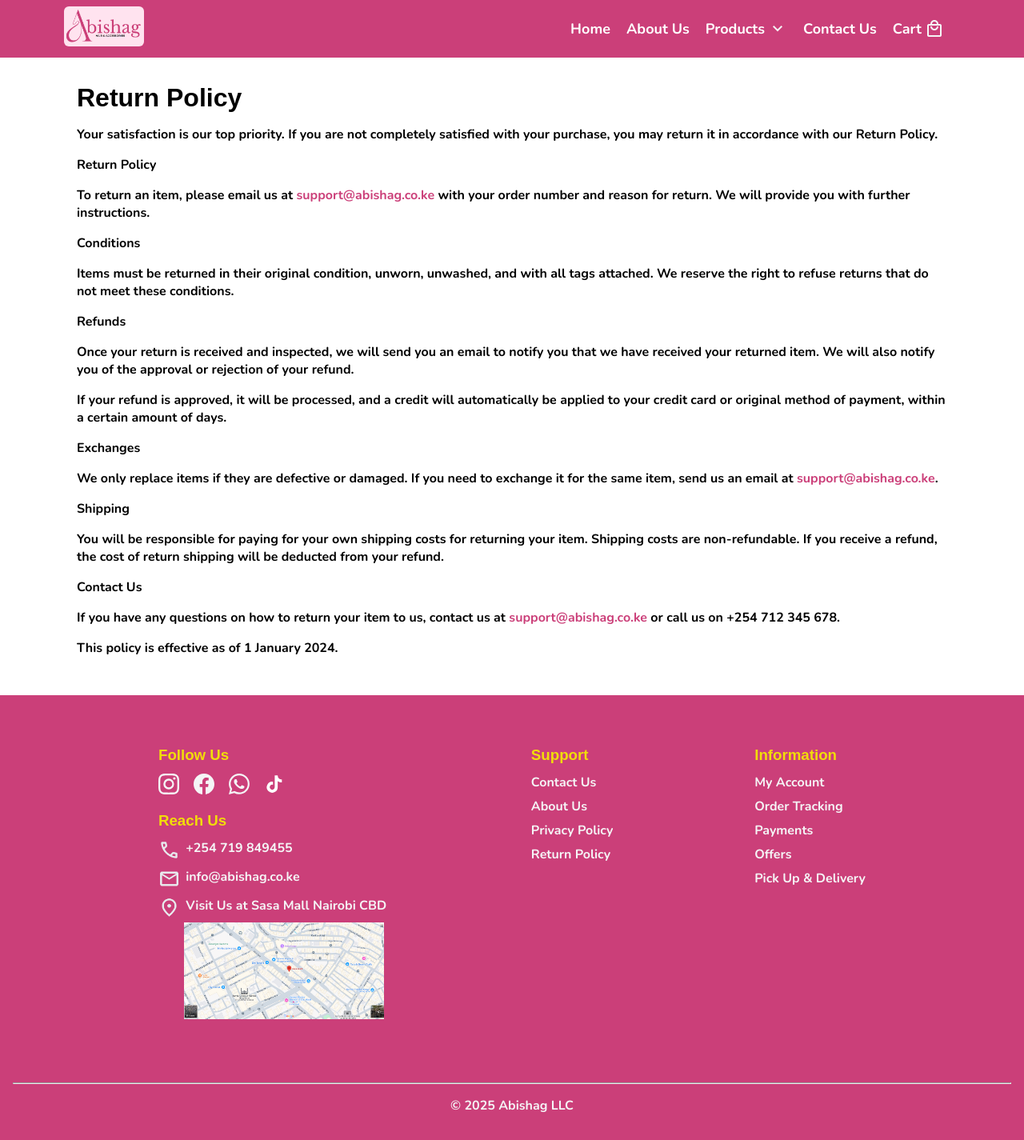
After one commit to Kimable/abishag_ecommerce, a PHP site: page /return-policy.php in a window 1280 px wide. The commit adds this page. Shown: the whole page at 80% size. Run offline with PHP 8.4, Linux system fonts and the light colour scheme; some web fonts are replaced.

Commit message:
added privacy and return policy pages

```diff
--- a/partials/footer.php
+++ b/partials/footer.php
@@ -57,8 +57,8 @@
       <h3>Support</h3>
       <a href="/contact.php">Contact Us</a>
       <a href="/about.php">About Us</a>
-      <a href="#">Privacy Policy</a>
-      <a href="#">Return Policy</a>
+      <a href="/privacy-policy.php">Privacy Policy</a>
+      <a href="/return-policy.php">Return Policy</a>
     </div>
     <div class="info">
       <h3>Information</h3>
--- /dev/null
+++ b/return-policy.php
@@ -0,0 +1,64 @@
+<?php
+$title = "Return Policy";
+
+require './partials/head.php';
+?>
+<style>
+  .return-policy p {
+    margin: 1rem 0;
+  }
+
+  .return-policy a {
+    color: var(--pink) !important;
+  }
+</style>
+<div class="container return-policy">
+  <h1>Return Policy</h1>
+  <p>
+    Your satisfaction is our top priority. If you are not completely satisfied with your purchase, you may return it in accordance with our Return Policy.
+  </p>
+  <p>
+    <strong>Return Policy</strong>
+  </p>
+  <p>
+    To return an item, please email us at <a href="mailto:support@abishag.co.ke">support@abishag.co.ke</a> with your order number and reason for return. We will provide you with further instructions.
+  </p>
+  <p>
+    <strong>Conditions</strong>
+  </p>
+  <p>
+    Items must be returned in their original condition, unworn, unwashed, and with all tags attached. We reserve the right to refuse returns that do not meet these conditions.
+  </p>
+  <p>
+    <strong>Refunds</strong>
+  </p>
+  <p>
+    Once your return is received and inspected, we will send you an email to notify you that we have received your returned item. We will also notify you of the approval or rejection of your refund.
+  </p>
+  <p>
+    If your refund is approved, it will be processed, and a credit will automatically be applied to your credit card or original method of payment, within a certain amount of days.
+  </p>
+  <p>
+    <strong>Exchanges</strong>
+  </p>
+  <p>
+    We only replace items if they are defective or damaged. If you need to exchange it for the same item, send us an email at <a href="mailto:support@abishag.co.ke">support@abishag.co.ke</a>.
+  </p>
+  <p>
+    <strong>Shipping</strong>
+  </p>
+  <p>
+    You will be responsible for paying for your own shipping costs for returning your item. Shipping costs are non-refundable. If you receive a refund, the cost of return shipping will be deducted from your refund.
+  </p>
+  <p>
+    <strong>Contact Us</strong>
+  </p>
+  <p>
+    If you have any questions on how to return your item to us, contact us at <a href="mailto:support@abishag.co.ke">support@abishag.co.ke</a> or call us on +254 712 345 678.
+  </p>
+  <P>
+    This policy is effective as of 1 January 2024.
+  </P>
+</div>
+
+<?php require './partials/footer.php' ?>
```
Also changed, not shown: privacy-policy.php (added, +38 -0 lines).
